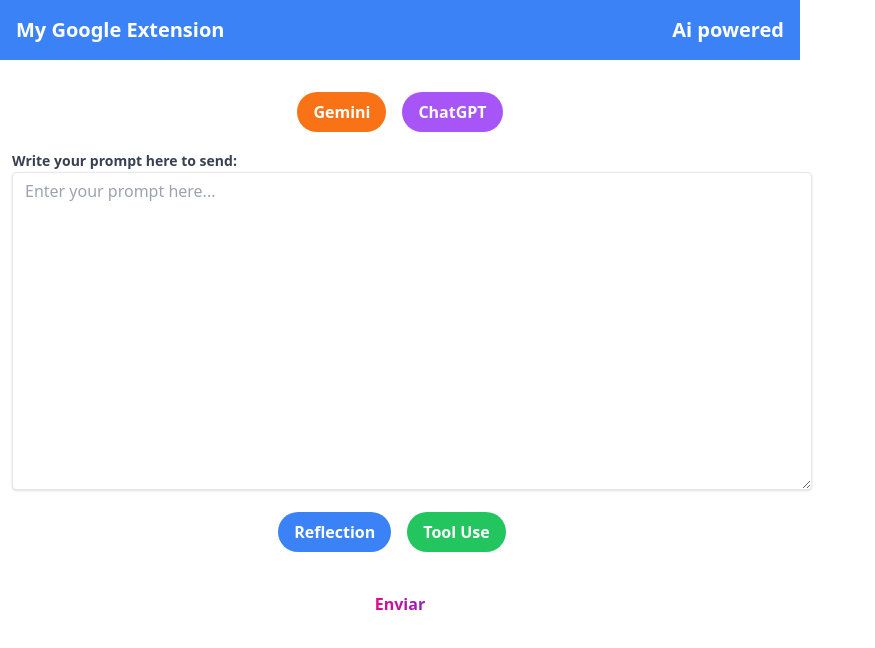
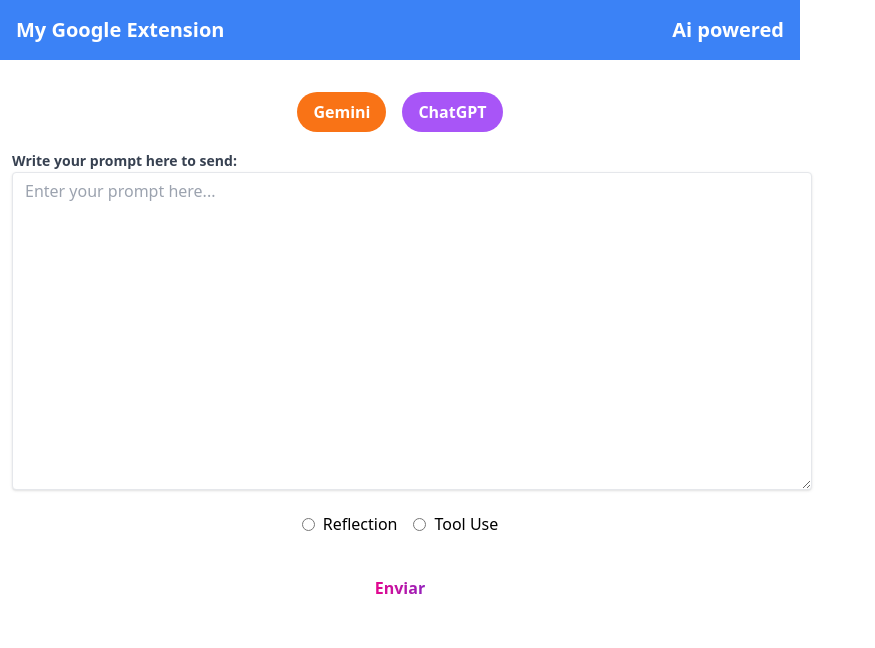
Before and after one commit to dilanSA132/GoogleExtension, a React (Vite) app in the folder nombre-del-proyecto/: page / in a window 1280 px wide. Shown: the top 648 px of the page, without its empty margins (0-875 px from the left). Built offline with nearby package versions, Linux system fonts and the light colour scheme.

Commit message:
[ADD] implementation of chatgpt IA in extension

```diff
--- a/nombre-del-proyecto/src/componentes/typesButton.tsx
+++ b/nombre-del-proyecto/src/componentes/typesButton.tsx
@@ -1,98 +1,51 @@
 import { useState } from 'react';
 import useButtonStore from '../stores/buttonStore';
 import usePromptStore from '../stores/prompStore';
+import { sendMessageToTab } from '../utils/chromeUtils';
 
-const TypesButtons = () => {
+const TypesButtons: React.FC = () => {
   const clickedType = useButtonStore((state) => state.selectedButton);
   const prompInfo = usePromptStore((state) => state.promptDescription);
-  const [selectedButton, setSelectedButton] = useState<number | undefined>(undefined);
-
-  const sendMessageToGemini = (prompt: string | undefined) => {
-    chrome.tabs.create({ url: 'https://gemini.google.com/app', active: false }, (newTab) => {
-      if (chrome.runtime.lastError) {
-        console.error("Error al abrir la pestaña de Gemini:", chrome.runtime.lastError.message);
-      } else {
-        console.log("Pestaña de Gemini abierta con éxito:", newTab);
-        let tabLoaded = false;
-        const listener = function(tabId: number, changeInfo: chrome.tabs.TabChangeInfo) {
-          if (tabId === newTab.id && changeInfo.status === 'complete') {
-            console.log("La pestaña de Gemini ha cargado completamente.");
-            tabLoaded = true;
-            if (prompt && typeof newTab.id === 'number') {
-              chrome.tabs.sendMessage(newTab.id, { prompt }, (response) => {
-                if (chrome.runtime.lastError) {
-                  console.error("Error al enviar el mensaje a Gemini:", chrome.runtime.lastError.message);
-                } else {
-                  console.log("Mensaje enviado con éxito a Gemini:", response);
-                }
-              });
-            } else {
-              console.error("Error: ID de pestaña no válido.");
-            }
-            chrome.tabs.onUpdated.removeListener(listener);
-          }
-        };
-        chrome.tabs.onUpdated.addListener(listener);
-        chrome.tabs.get(newTab.id!, (tab) => {
-          if (tab.status === 'complete') {
-            console.log("La pestaña de Gemini ya estaba cargada.");
-            tabLoaded = true;
-            if (prompt && typeof newTab.id === 'number') {
-              chrome.tabs.sendMessage(newTab.id!, { prompt }, (response) => {
-                if (chrome.runtime.lastError) {
-                  console.error("Error al enviar el mensaje a Gemini:", chrome.runtime.lastError.message);
-                } else {
-                  console.log("Mensaje enviado con éxito a Gemini:", response);
-                }
-              });
-            } else {
-              console.error("Error: ID de pestaña no válido.");
-            }
-            chrome.tabs.onUpdated.removeListener(listener);
-          }
-        });
-        setTimeout(() => {
-          if (!tabLoaded) {
-            console.log("La pestaña de Gemini tardó demasiado en cargar. Cancelando.");
-            chrome.tabs.onUpdated.removeListener(listener);
-          }
-        }, 10000);
-      }
-    });
-  };
-
+  const [selectedButton, setSelectedButton] = useState<string | undefined>(undefined);
 
   const handleSubmit = () => {
-    console.log(`Button clicked with type: ${clickedType}`);
-    console.log(`Prompt: ${prompInfo}`);
-    console.log(selectedButton);
-    if (clickedType === 'Gemini' && selectedButton !== undefined) {
-      sendMessageToGemini(prompInfo);
-    } else if(clickedType === 'ChatGPT') {
+    console.log(clickedType);
+    if ((clickedType === 'Gemini' || clickedType === 'ChatGPT') && selectedButton !== undefined) {
+      if (selectedButton === 'Reflection') {
+        sendMessageToTab(`Please analyze the following programming problem: ${prompInfo}. After analyzing the error, kindly propose a solution. Additionally, provide feedback on the correctness of your answer and elucidate any discrepancies if present.`, clickedType);
+      } else if (selectedButton === 'Tool Use') {
+        sendMessageToTab(`As per discussions on various reputable forums such as Stack Overflow, GitHub Issues, LinkedIn, and other programming-related platforms, you are requested to address the following error(s) provided below: Error(s) Encountered:${prompInfo}. Your response should be thorough and well-informed, drawing insights from these platforms and any other relevant programming resources. Additionally, please specify the tools and methodologies you employ in your analysis and resolution.`, clickedType);
+      }
     }
-  };
-
-  const handleButtonClick = (type:any) => {
-    setSelectedButton(type);
   };
 
   return (
     <div className="mt-4">
-      <button
-        className={`bg-blue-500 hover:bg-blue-700 text-white font-bold py-2 px-4 rounded-full mr-4 ${clickedType === 'Reflection' ? 'opacity-50' : ''}`}
-        onClick={() => handleButtonClick('Reflection')}
-      >
-        Reflection
-      </button>
-      <button
-        className={`bg-green-500 hover:bg-green-700 text-white font-bold py-2 px-4 rounded-full mr-4 ${clickedType === 'Tool Use' ? 'opacity-50' : ''}`}
-        onClick={() => handleButtonClick('Tool Use')}
-      >
-        Tool Use
-      </button>
-      <div className="flex justify-center">
+      <div className="flex items-center">
+        <input
+          type="radio"
+          id="reflection"
+          name="type"
+          value="Reflection"
+          checked={selectedButton === 'Reflection'}
+          onChange={() => setSelectedButton('Reflection')}
+        />
+        <label htmlFor="reflection" className="ml-2 mr-4">Reflection</label>
+
+        <input
+          type="radio"
+          id="toolUse"
+          name="type"
+          value="Tool Use"
+          checked={selectedButton === 'Tool Use'}
+          onChange={() => setSelectedButton('Tool Use')}
+        />
+        <label htmlFor="toolUse" className="ml-2">Tool Use</label>
+      </div>
+
+      <div className="flex justify-center mt-8">
         <button
-          className={`mt-8 bg-purple-500 hover:bg-purple-700 text-white font-bold py-2 px-4 rounded-full items-center ${clickedType === 'Enviar' ? 'opacity-50' : ''}`}
+          className={`bg-purple-500 hover:bg-purple-700 text-white font-bold py-2 px-4 rounded-full items-center ${clickedType === 'Enviar' ? 'opacity-50' : ''}`}
           onClick={() => handleSubmit()}
           style={{ background: 'linear-gradient(90deg, #FF0080 0%, #7928CA 100%)', WebkitBackgroundClip: 'text', WebkitTextFillColor: 'transparent' }}
         >
--- /dev/null
+++ b/nombre-del-proyecto/src/utils/chromeUtils.ts
@@ -0,0 +1,52 @@
+export const sendMessageToTab = (prompt: string, clickedType: string) => {
+  let url;
+  if (clickedType === "Gemini") {
+    url = "https://gemini.google.com/app";
+  } else {
+    url = "https://chat.openai.com";
+  }
+
+  chrome.tabs.create({ url, active: false }, (newTab) => {
+    if (chrome.runtime.lastError) {
+      console.error(
+        `Error al abrir la pestaña (${url}):`,
+        chrome.runtime.lastError.message
+      );
+    } else {
+      console.log(`Pestaña abierta con éxito (${url}):`, newTab);
+
+      const listener = function (
+        tabId: number,
+        changeInfo: chrome.tabs.TabChangeInfo
+      ) {
+        if (tabId === newTab.id && changeInfo.status === "complete") {
+          chrome.tabs.update(newTab.id, { active: true });
+
+          console.log(`La pestaña ha cargado completamente (${url}).`);
+
+          if (prompt && typeof newTab.id === "number") {
+            chrome.tabs.sendMessage(newTab.id, { prompt }, (response) => {
+              if (chrome.runtime.lastError) {
+                console.error(
+                  `Error al enviar el mensaje a la pestaña (${url}):`,
+                  chrome.runtime.lastError.message
+                );
+              } else {
+                console.log(
+                  `Mensaje enviado con éxito a la pestaña (${url}):`,
+                  response
+                );
+              }
+            });
+          } else {
+            console.error(
+              `Error: ID de pestaña no válido o prompt vacío (${url}).`
+            );
+          }
+          chrome.tabs.onUpdated.removeListener(listener);
+        }
+      };
+      chrome.tabs.onUpdated.addListener(listener);
+    }
+  });
+};
```
